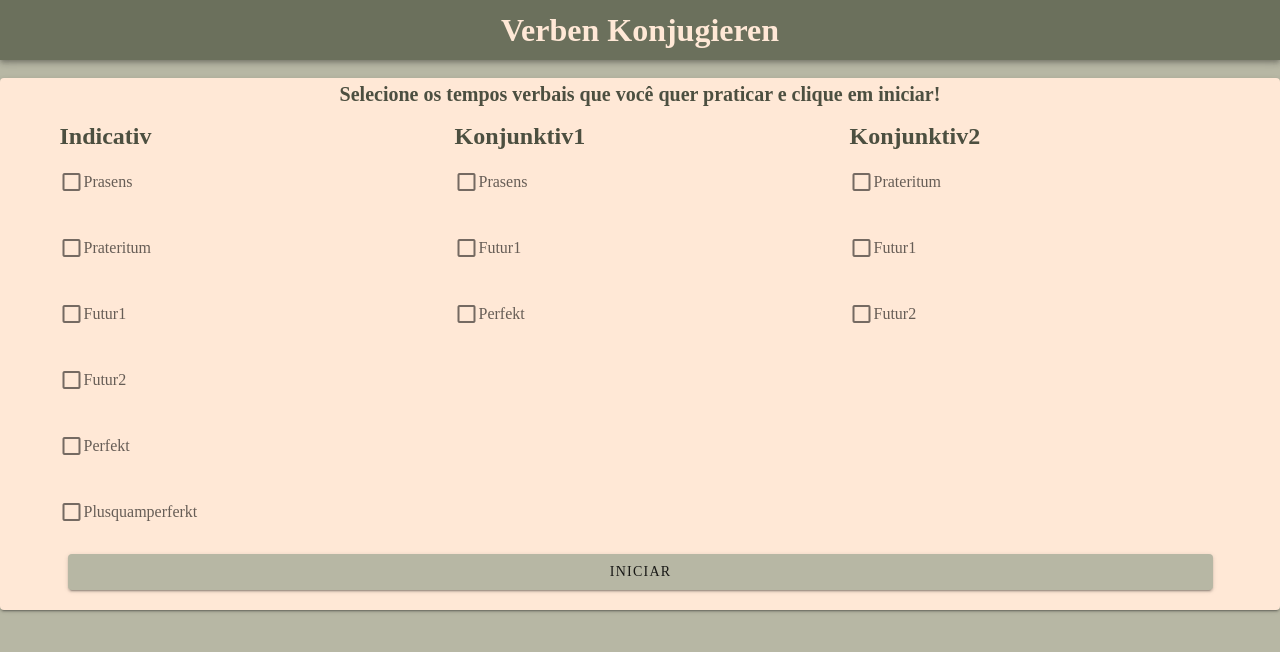
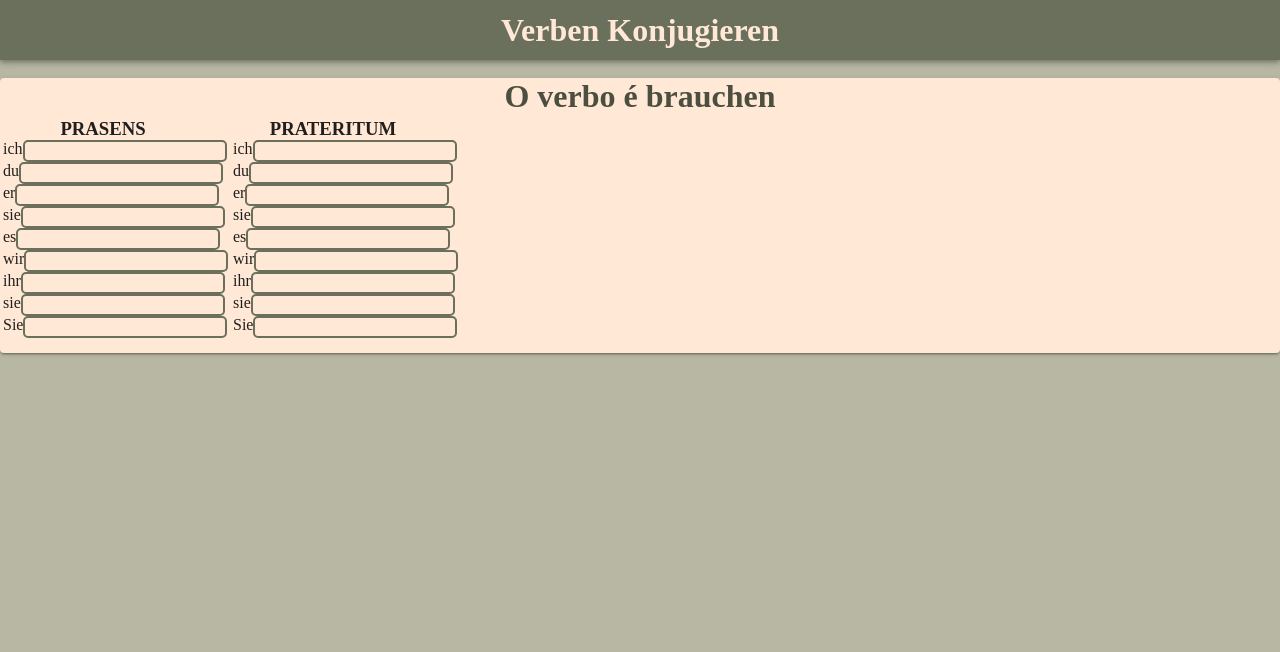
Before and after one commit to LelePG/verben-konjugieren, a Vue app in the folder verben/: page / in a window 1280 px wide. Shown: the top 652 px of the page. Built offline with nearby package versions, Linux system fonts and the light colour scheme.

Commit message:
preenchimento da página de conjugações

```diff
--- a/verben/src/App.vue
+++ b/verben/src/App.vue
@@ -5,18 +5,17 @@
     <h1 id = "titulo">Verben Konjugieren</h1>
     </v-app-bar>
     <br/>
-   <Config/>
+   <Principal/>
   </main>
 </template>
 
 <script>
-import Config from './components/config.vue';
-
+//import Config from './components/config.vue';
+import Principal from "./components/principal.vue"
 export default {
   name: 'App',
-
   components: {
-    Config,
+    Principal
   },
 
   data: () => ({
--- /dev/null
+++ b/verben/src/components/conjugacoes.vue
@@ -0,0 +1,80 @@
+<template>
+<div class = "conjugacoes">
+<h3 id = "tempoVerbal"> {{tempoVerbal}}</h3>
+    <ul id = "tentantivasUsuario">
+        <li>
+            <span class="pessoa">ich</span>
+            <input type="text" name = "ich">
+        </li>
+
+        <li>
+            <span class="pessoa">du</span>
+            <input type="text" name = "du">
+        </li>
+
+        <li>
+            <span class="pessoa">er</span>
+            <input type="text" name = "er">
+        </li>
+
+        <li>
+            <span class="pessoa">sie</span>
+            <input type="text" name = "sie">
+        </li>
+
+        <li>
+            <span class="pessoa">es</span>
+            <input type="text" name = "es">
+        </li>
+
+        <li>
+            <span class="pessoa">wir</span>
+            <input type="text" name = "wir">
+        </li>
+
+        <li>
+            <span class="pessoa">ihr</span>
+            <input type="text" name = "ihr">
+        </li>
+
+        <li>
+            <span class="pessoa">sie</span>
+            <input type="text" name = "sie">
+        </li>
+
+        <li>
+            <span class="pessoa">Sie</span>
+            <input type="text" name = "Sie">
+        </li>
+    </ul>
+    </div>
+
+</template>
+
+<script>
+export default {
+    props:["tempoVerbal"]
+}
+</script>
+
+<style>
+div.conjugacoes{
+    margin: 15px;
+    width: 200px;
+}
+h3#tempoVerbal{
+    text-align: center;
+}
+input[type="text"]{
+    border: 2px solid #6B705C;
+      border-radius: 5px;
+}
+ul#tentantivasUsuario{
+    list-style-type: none;
+}
+
+ul#tentantivasUsuario li{
+display: flex;
+justify-content: space-between;
+}
+</style>
--- /dev/null
+++ b/verben/src/components/principal.vue
@@ -0,0 +1,30 @@
+<template>
+  <v-card color="#FFE8D6" class="pa-2">
+  <h1 id="verboAtual">O verbo é {{verbo}}</h1>
+  <v-row fill-width justify="">
+  <Conjugacoes v-for="tempo in tempos" :key="tempo" :tempoVerbal="tempo"/>
+  </v-row>
+  </v-card>
+</template>
+
+<script>
+import Conjugacoes from "./conjugacoes.vue"
+export default {
+    components:{
+        Conjugacoes,
+    },
+    data: function(){
+        return{
+            verbo:"brauchen",
+            tempos:["PRASENS","PRATERITUM"]
+        }
+    }
+}
+</script>
+
+<style>
+h1#verboAtual{
+  text-align: center;
+  color: #4c4f40;
+}
+</style>
```
Also changed, not shown: 1 other file (tests, documents, lock files or other folders).
